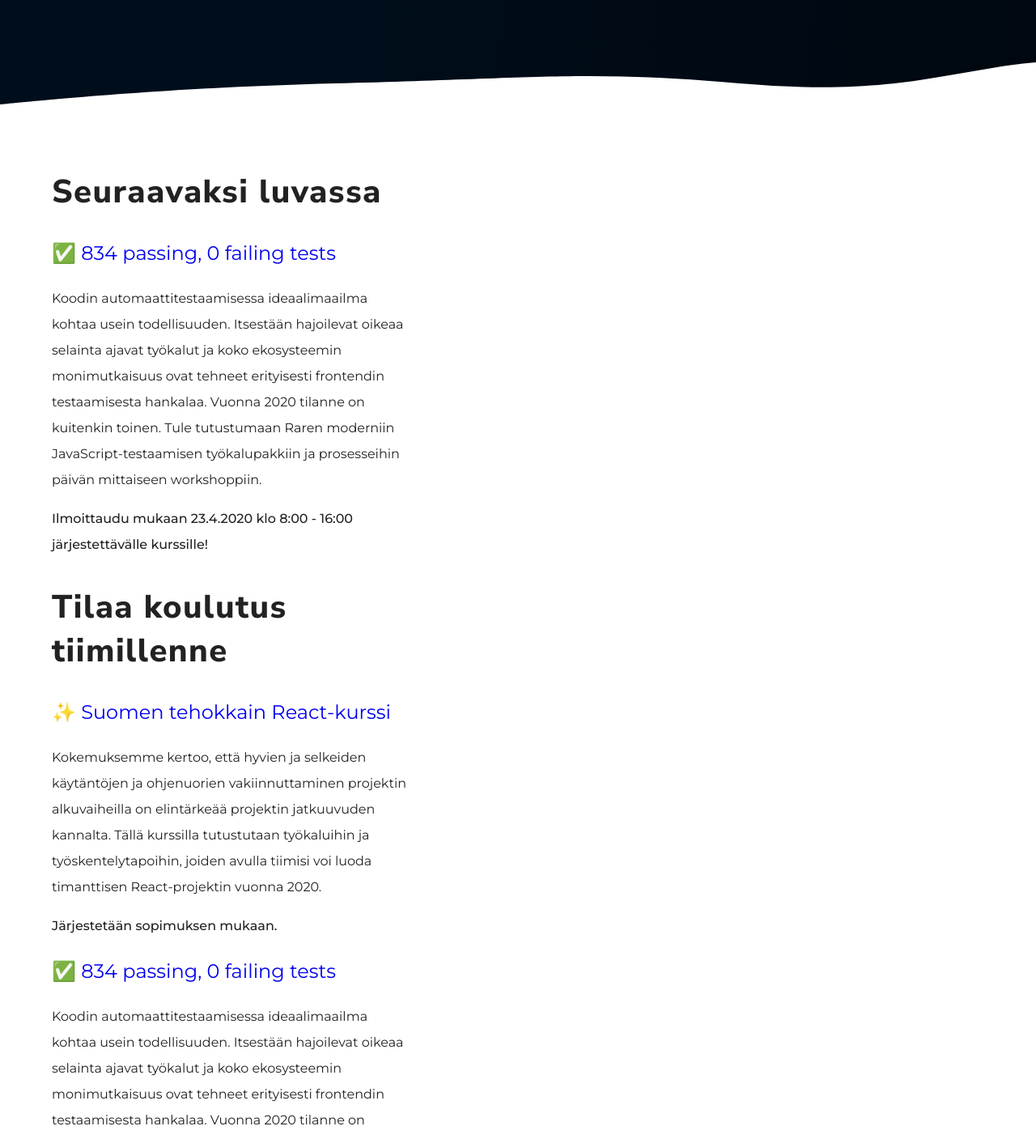
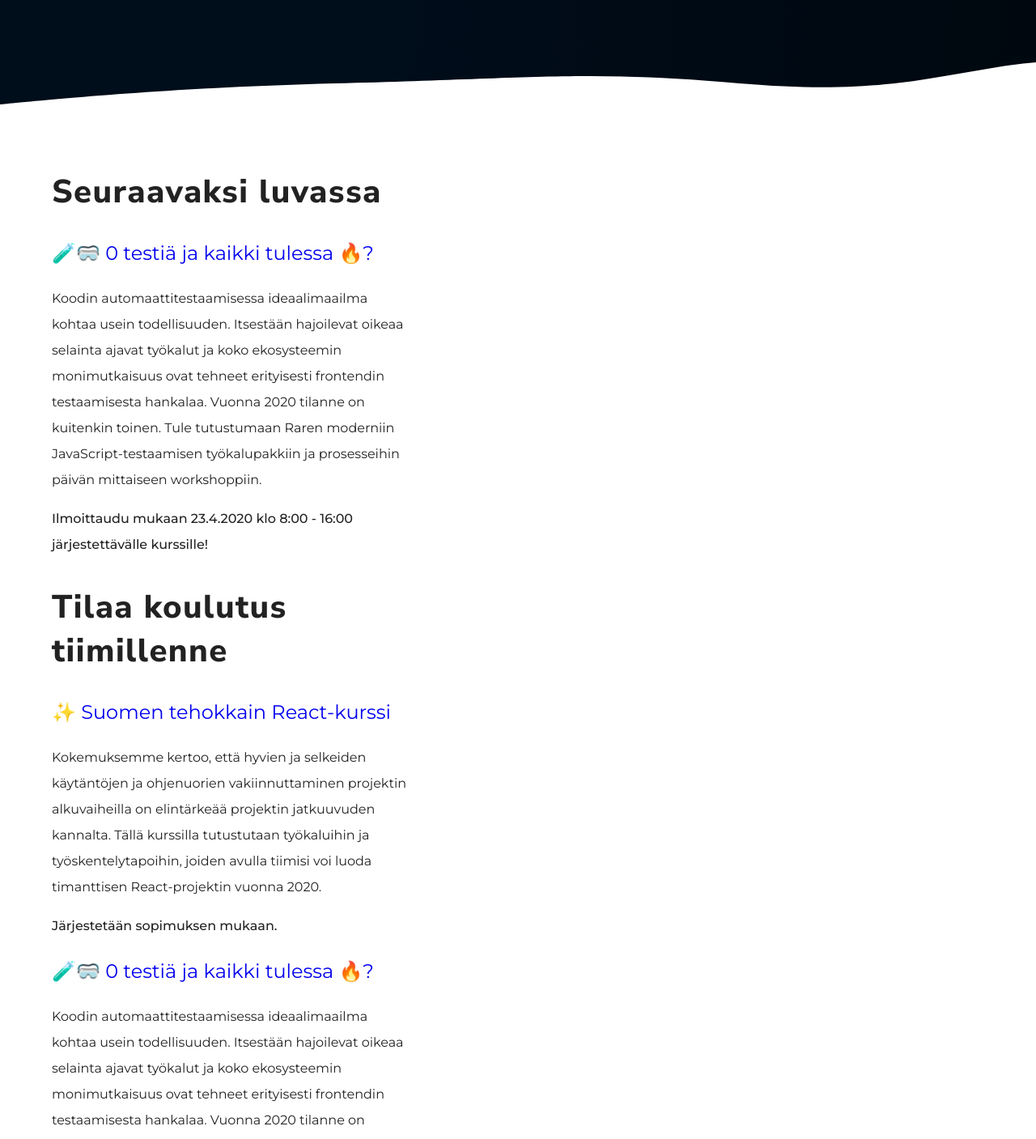
Before and after one commit to rareagency/rareagency.fi, a Next.js app: page /training in a window 1280 px wide. Shown: the part 802-2209 px from the top of the page at 81% size. Built offline with nearby package versions, Linux system fonts and the light colour scheme.

Commit message:
change training name

```diff
--- a/pages/training/index.tsx
+++ b/pages/training/index.tsx
@@ -74,11 +74,15 @@ const Page: React.FC = () => (
         <ul>
           <li>
             <h3>
-              <a href="/training/834-passing">
+              <a href="/training/testing">
                 <span role="img" aria-label="check-mark">
-                  ✅
+                  🧪🥽
                 </span>{' '}
-                834 passing, 0 failing tests
+                0 testiä ja kaikki tulessa{' '}
+                <span role="img" aria-label="fire">
+                  🔥
+                </span>
+                ?
               </a>
             </h3>
             <p>
@@ -118,11 +122,15 @@ const Page: React.FC = () => (
           </li>
           <li>
             <h3>
-              <a href="/training/834-passing">
+              <a href="/training/testing">
                 <span role="img" aria-label="check-mark">
-                  ✅
+                  🧪🥽
                 </span>{' '}
-                834 passing, 0 failing tests
+                0 testiä ja kaikki tulessa{' '}
+                <span role="img" aria-label="fire">
+                  🔥
+                </span>
+                ?
               </a>
             </h3>
             <p>
```
Also changed, not shown: pages/training/testing.tsx (renamed from pages/training/834-passing.tsx, +7 -4 lines).
